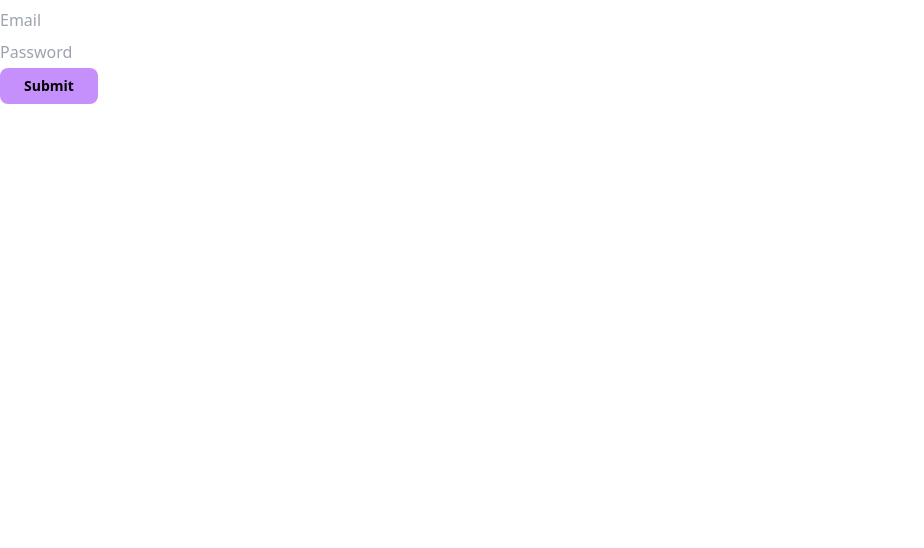
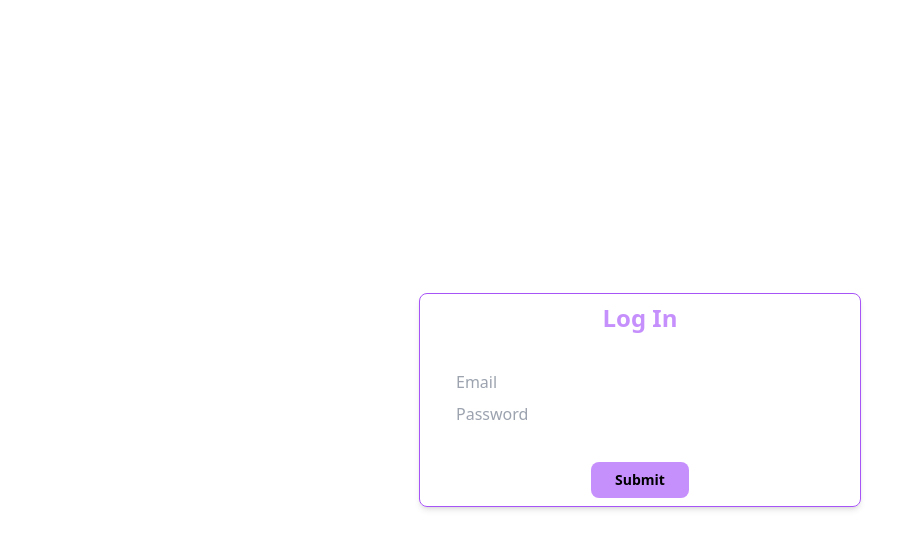
Before and after one commit to fordpic/fSocial-frontend, a Next.js app: page /Login in a window 1280 px wide. Shown: the top 548 px of the page, without its empty margins (0-924 px from the left). Built offline with nearby package versions, Linux system fonts and the light colour scheme.

Commit message:
login style complete

```diff
--- a/src/pages/Login.tsx
+++ b/src/pages/Login.tsx
@@ -93,25 +93,32 @@ export default function Login() {
 			});
 	}
 	return (
-		<div>
-			<form className='flex flex-col space-y-2 pt-2'>
+		<div className='flex justify-center h-screen'>
+			<div className='border border-purple-500 shadow-md rounded-lg items-center justify-center text-center justify-items-center my-auto'>
+				<h1 className='text-purple-400/90 font-semibold text-2xl mt-2'>
+					Log In
+				</h1>
+				<form className='flex flex-col space-y-2 pt-2 m-7 w-[30vw]'>
 					<input
 						onChange={handleEmail}
 						value={userData.email}
 						type='email'
-					placeholder='Email'></input>
+						placeholder='Email'
+						className='ml-2'></input>
 					<input
 						onChange={handlePass}
 						value={userData.password}
 						type='password'
-					placeholder='Password'></input>
+						placeholder='Password'
+						className='ml-2'></input>
 				</form>
 				<button
 					onClick={handleLogin}
 					type='submit'
-				className='font-semibold text-sm rounded-lg bg-purple-400/90 hover:bg-purple-300/75 cursor-pointer p-2 px-6 mt-1'>
+					className='font-semibold text-sm rounded-lg bg-purple-400/90 hover:bg-purple-300/75 cursor-pointer p-2 px-6 my-2'>
 					Submit
 				</button>
 			</div>
+		</div>
 	);
 }
```
Lines whose indentation alone changed are shown as unchanged.
